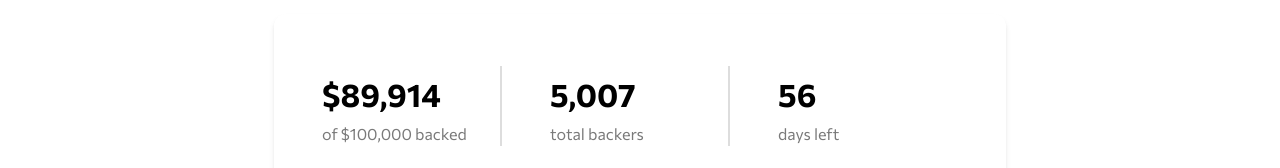
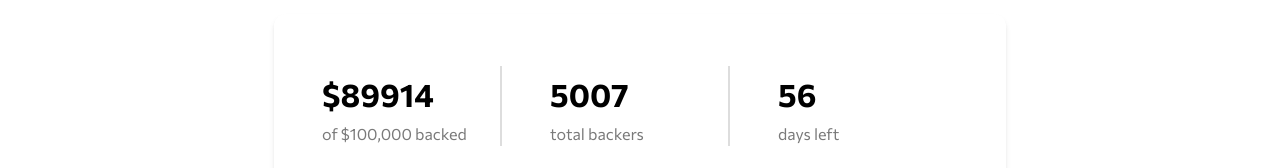
Before and after one commit to iameenahmed/crowdfunding-product-page, a React (Vite) app: page / in a window 1280 px wide. Shown: the part 530-698 px from the top of the page. Built offline with nearby package versions, Linux system fonts and the light colour scheme.

Commit message:
Create a stats store and update stats

```diff
--- a/src/components/CustomPledgeInput.tsx
+++ b/src/components/CustomPledgeInput.tsx
@@ -1,4 +1,5 @@
 import { useState } from "react";
+import { useStats } from "../stores/statsStore";
 interface CustomPledgeInputProps {
   id: number;
   amount: number;
@@ -13,6 +14,8 @@ const CustomPledgeInput = ({
   const [value, setValue] = useState<string>(amount.toString());
   const [isValid, setIsValid] = useState<boolean>(false);
 
+  const updateStats = useStats((state) => state.updateStats);
+
   const handleInputChange = (event: React.ChangeEvent<HTMLInputElement>) => {
     setValue(event.target.value);
     const inputRegex = /^(0*[1-9]\d*(\.\d+)?)$/;
@@ -22,6 +25,7 @@ const CustomPledgeInput = ({
 
   const handleClick = () => {
     if (isValid) return;
+    updateStats(Number(value));
     showSuccessModal();
   };
 
--- a/src/components/Stats.tsx
+++ b/src/components/Stats.tsx
@@ -1,16 +1,19 @@
+import { useStats } from "../stores/statsStore";
+
 const Stats = () => {
+  const { backed, backers } = useStats((state) => state.stats);
   return (
     <div className="my-7 rounded-xl bg-white px-6 py-8 shadow-md md:px-12 md:py-14">
       <ul className="space-y-12 text-center md:grid md:grid-cols-3 md:gap-12 md:space-y-0 md:text-start">
         <li className="relative text-DarkGray after:absolute after:-bottom-6 after:left-1/2 after:h-[1px] after:w-20 after:-translate-x-1/2 after:bg-DarkGray/50 md:after:bottom-0 md:after:left-auto md:after:right-0 md:after:h-20 md:after:w-[1px]">
           <span className="mb-1 block text-[2rem] font-bold text-black">
-            $89,914
+            ${backed}
           </span>
           of $100,000 backed
         </li>
         <li className="relative text-DarkGray after:absolute after:-bottom-6 after:left-1/2 after:h-[1px] after:w-20 after:-translate-x-1/2 after:bg-DarkGray/50 md:after:bottom-0 md:after:left-auto md:after:right-0 md:after:h-20 md:after:w-[1px]">
           <span className="mb-1 block text-[2rem] font-bold text-black">
-            5,007
+            {backers}
           </span>
           total backers
         </li>
--- /dev/null
+++ b/src/stores/statsStore.ts
@@ -0,0 +1,27 @@
+import { create } from "zustand";
+
+type Stats = {
+  backed: number;
+  backers: number;
+};
+
+type StatsStore = {
+  stats: Stats;
+  updateStats: (amount: number) => void;
+};
+
+export const useStats = create<StatsStore>((set) => ({
+  stats: {
+    backed: 89914,
+    backers: 5007,
+  },
+  updateStats: (amount: number) =>
+    set((state) => {
+      return {
+        stats: {
+          backed: state.stats.backed + amount,
+          backers: state.stats.backers + 1,
+        },
+      };
+    }),
+}));
```
